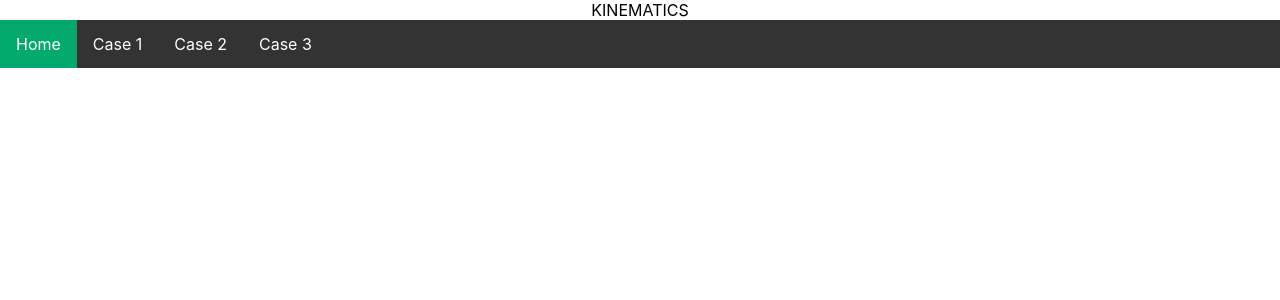
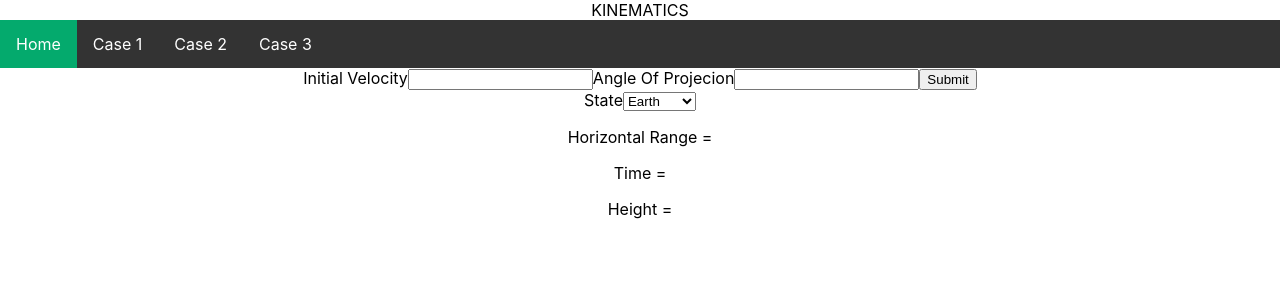
Before and after one commit to Prafyl/Kinematics, a React (Create React App) app: page / in a window 1280 px wide. Shown: the top 300 px of the page. Built offline with nearby package versions, Linux system fonts and the light colour scheme.

Commit message:
added input components

```diff
--- a/src/App.js
+++ b/src/App.js
@@ -1,5 +1,6 @@
 import React from "react";
 
+import Case1 from "./Components/Cases/Case1/CaseOne";
 import NavBar from "./Components/Header/NavBar";
 import "./App.css";
 
@@ -8,8 +9,8 @@ function App() {
     <div className="App">
       KINEMATICS
       <NavBar />
+      <Case1 />
     </div>
   );
 }
-
 export default App;
--- /dev/null
+++ b/src/Components/Cases/Case1/CaseOne.js
@@ -0,0 +1,59 @@
+import React, { useState } from "react";
+const Case1 = () => {
+  const [initialVelocity, setInitialVelocity] = useState(0);
+  const [angle, setAngle] = useState(0);
+  const [answer, setAnswer] = useState({});
+  const formSubmitHandler = (event) => {
+    event.preventDefault();
+    setAnswer({
+      range: (initialVelocity * initialVelocity * Math.sin(angle * 2)) / 10,
+      time: (2 * initialVelocity * Math.sin(2 * angle)) / 10,
+      height:
+        (initialVelocity *
+          initialVelocity *
+          Math.sin(angle) *
+          Math.sin(angle)) /
+        10,
+    });
+  };
+  const velocityChangeHandler = (event) => {
+    setInitialVelocity(+event.target.value);
+  };
+  const angleChangeHandler = (event) => {
+    const angleDegree = +event.target.value * (Math.PI / 180);
+    setAngle(angleDegree);
+  };
+  return (
+    <div>
+      <form onSubmit={formSubmitHandler}>
+        <label htmlFor="#velocity">Initial Velocity</label>
+        <input
+          id="velocity"
+          type="number"
+          onChange={velocityChangeHandler}
+        ></input>
+        <label>Angle Of Projecion</label>
+        <input id="angle" type="number" onChange={angleChangeHandler}></input>
+        <button type="submit">Submit</button>
+        <div>
+          <label htmlFor="inputState">State</label>
+          <select id="inputState">
+            <option defaultValue>Earth</option>
+            <option>Mercury</option>
+            <option>Venus</option>
+            <option>Mars</option>
+            <option>Jupiter</option>
+            <option>Saturn</option>
+            <option>Uranus</option>
+            <option>Neptune</option>
+            <option>Pluto</option>
+          </select>
+        </div>
+      </form>
+      <p> Horizontal Range = {answer.range}</p>
+      <p> Time = {answer.time}</p>
+      <p> Height = {answer.height}</p>
+    </div>
+  );
+};
+export default Case1;
```
Also changed, not shown: src/Components/Ui/Input.js (added), src/Components/Ui/Input.module.css (added).
